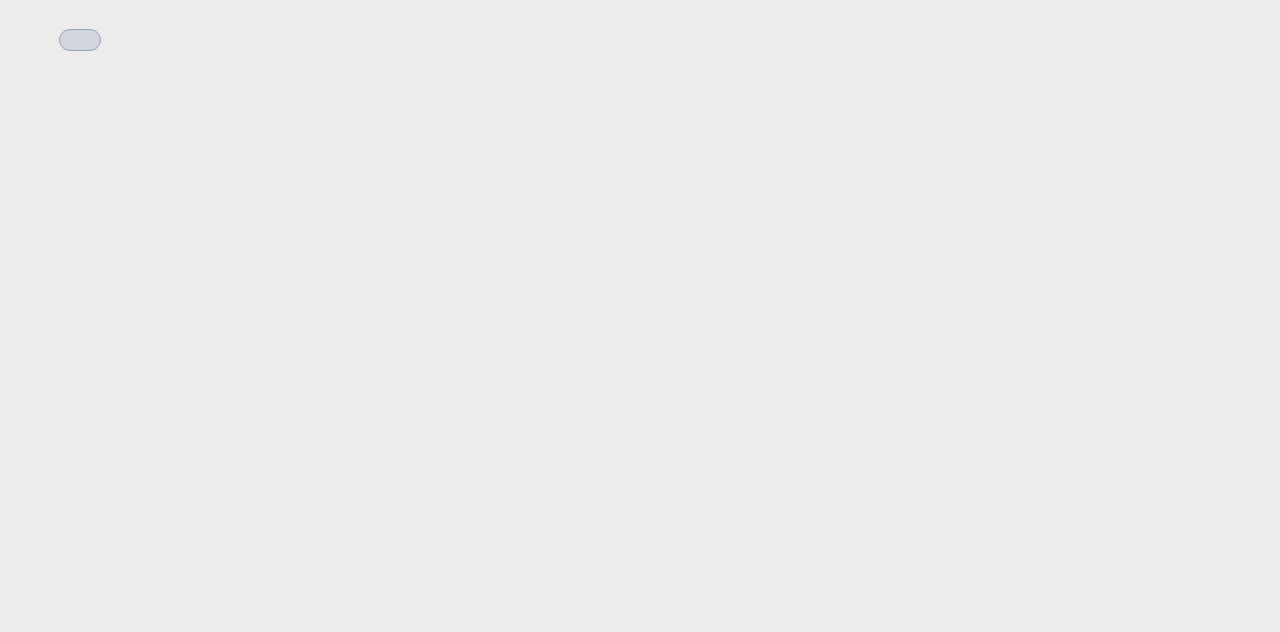
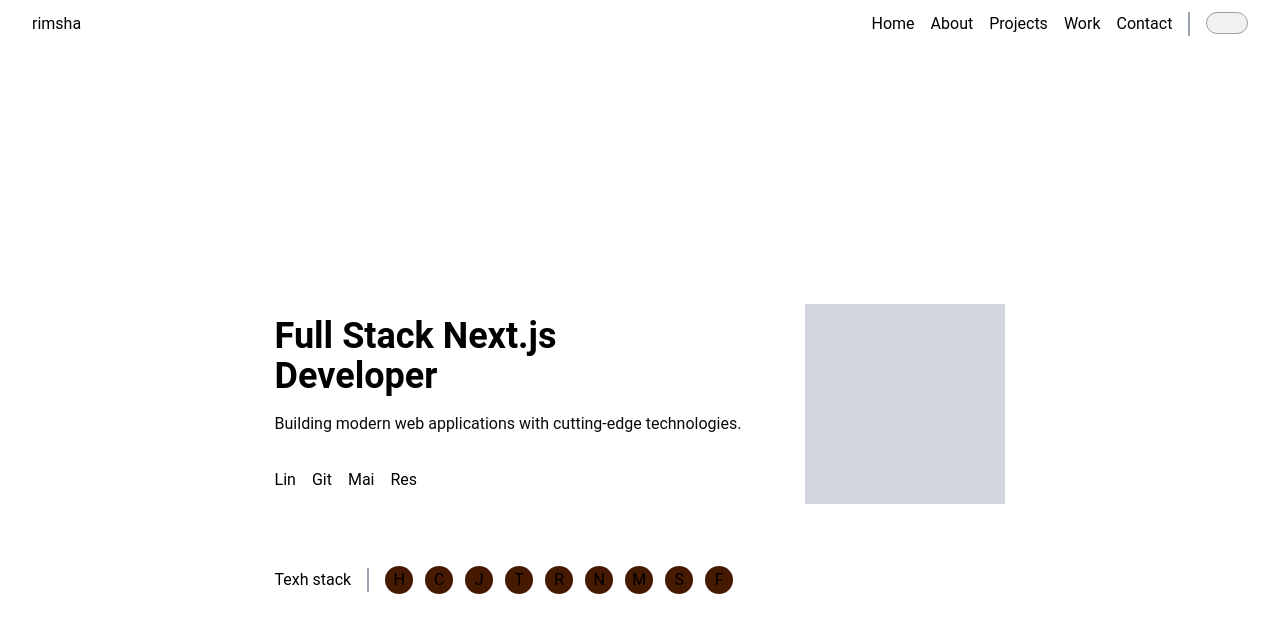
Before and after one commit to rimsha-shoukat/rimsha-shoukat, a Next.js app: page / in a window 1280 px wide. Shown: the top 632 px of the page. Built offline with nearby package versions, Linux system fonts and the light colour scheme.

Commit message:
Home (cover) page structure added

```diff
--- a/src/app/globals.css
+++ b/src/app/globals.css
@@ -1,37 +1,44 @@
 @import "tailwindcss";
+
 /* Active dark class in tailwindcss */
 @custom-variant dark (&:where(.dark, .dark *));
 
+/* light-secondary-color: #f1f1f1;
+dark-secondary-color: #0a0a0a;
+light-border: border-gray-400
+dark-border:border-white/50 */
+
 /* light theme */
 @theme {
-    --bg-color: #ececec;
+    --bg-color: white;
     --text-color: black;
 }
 
 /* dark theme */
 .dark {
-    --bg-color: #171a21;
+    --bg-color: black;
     --text-color: white;
 }
 
 * {
-    margin: 0;
-    padding: 0;
     box-sizing: border-box;
 }
 
 body {
     font-family: Roboto, sans-serif, monospace;
     width: 100vw;
-    height: 100%;
+    height: auto;
+    margin: 0;
+    padding: 0;
     background-color: var(--bg-color);
     color: var(--text-color);
+    overflow-x: hidden;
 }
 
+/* switch theme animations */
 .sun {
     animation: switchThemeSun 0.8s linear;
 }
-
 @keyframes switchThemeSun {
     from {
         translate: 11px 0;
--- a/src/app/page.js
+++ b/src/app/page.js
@@ -1,10 +1,12 @@
 import React from 'react';
-import { ThemeProvider } from '../components/themeProvider';
+import { Cover } from '../sections/cover';
 
 export default function Home() {
   return (
-    <div className="bg-[#ececec] text-black dark:bg-[#171a21] dark:text-white w-40 h-20 flex items-center justify-center">
-      <ThemeProvider />
-    </div>
+    <>
+      <section className="bg-white text-black dark:bg-black dark:text-white w-full h-full">
+        <Cover />
+      </section>
+    </>
   );
 }
--- a/src/components/themeProvider.jsx
+++ b/src/components/themeProvider.jsx
@@ -16,7 +16,7 @@ export function ThemeProvider() {
     }
 
     return (
-        <button onClick={() => setTheme(theme === 'light' ? 'dark' : 'light')} className="w-[2.6rem] h-auto border border-gray-400 dark:border-white/50 rounded-xl bg-gray-300 dark:bg-gray-800/50 flex flex-row items-center justify-between" title={`Switch to ${theme === 'light' ? 'dark' : 'light'} theme`}>
+        <button onClick={() => setTheme(theme === 'light' ? 'dark' : 'light')} className="w-[2.6rem] h-auto border border-gray-400 dark:border-white/50 rounded-xl bg-[#f1f1f1] dark:bg-[#0a0a0a] flex flex-row items-center justify-between" title={`Switch to ${theme === 'light' ? 'dark' : 'light'} theme`}>
             {/* sun icon - active light mode click to switch to dark mode */}
             <span key={`sun-${theme}`} className={`sun w-5 h-5 rounded-full bg-white flex items-center justify-center ${theme === 'light' ? 'opacity-100' : 'opacity-0 invisible'}`}  >
                 <svg xmlns="http://www.w3.org/2000/svg" width="14" height="14" viewBox="0 0 24 24" fill="none" stroke="black" strokeWidth="2" strokeLinecap="round" strokeLinejoin="round"><circle cx="12" cy="12" r="4" /><path d="M12 2v2" /><path d="M12 20v2" /><path d="m4.93 4.93 1.41 1.41" /><path d="m17.66 17.66 1.41 1.41" /><path d="M2 12h2" /><path d="M20 12h2" /><path d="m6.34 17.66-1.41 1.41" /><path d="m19.07 4.93-1.41 1.41" /></svg>
--- a/src/sections/cover.jsx
+++ b/src/sections/cover.jsx
@@ -0,0 +1,64 @@
+import { ThemeProvider } from "@/components/themeProvider"
+
+export function Cover() {
+    return (
+        <>
+            <main className="w-screen h-screen">
+
+                {/* navbar */}
+                <nav className="w-full h-auto px-8 py-3 flex flex-row items-center justify-between">
+                    <h1 className="">rimsha</h1>
+                    <span className="w-auto flex flex-row items-center justify-center gap-4">
+                        <button>Home</button>
+                        <button>About</button>
+                        <button>Projects</button>
+                        <button>Work</button>
+                        <button>Contact</button>
+                        <span className="border-l-2 border-gray-400 dark:border-white/50 h-6 pl-4">
+                            <ThemeProvider />
+                        </span>
+                    </span>
+                </nav>
+
+                {/* cover content */}
+                <section className="w-full h-full flex flex-col items-center justify-center gap-4">
+                    <div className="flex flex-col items-start gap-16">
+                        {/* intro */}
+                        <div className="flex flex-row items-center justify-center gap-16">
+                            <span className="flex flex-col items-start justify-center gap-4">
+                                <h1 className="text-4xl font-bold">Full Stack Next.js <br /> Developer </h1>
+                                <p className="dark:text-[#f1f1f1] text-[#0a0a0a]">Building modern web applications with cutting-edge technologies.</p>
+                                {/* links */}
+                                <span className="flex flex-row items-center justify-start gap-4 mt-4">
+                                    <button>Lin</button>
+                                    <button>Git</button>
+                                    <button>Mai</button>
+                                    <button>Res</button>
+                                </span>
+                            </span>
+                            {/* image */}
+                            <span className="w-50 h-50 bg-gray-300 dark:bg-gray-700">
+                            </span>
+                        </div>
+                        {/* tech stack */}
+                        <span className="flex flex-row">
+                            <h1>Texh stack</h1>
+                            <span className="flex flex-row items-center justify-center gap-3 border-l-2 border-gray-400 dark:border-white/50 h-6 pl-4 ml-4">
+                                <button className="bg-amber-950 w-7 h-7 rounded-full">H</button>
+                                <button className="bg-amber-950 w-7 h-7 rounded-full">C</button>
+                                <button className="bg-amber-950 w-7 h-7 rounded-full">J</button>
+                                <button className="bg-amber-950 w-7 h-7 rounded-full">T</button>
+                                <button className="bg-amber-950 w-7 h-7 rounded-full">R</button>
+                                <button className="bg-amber-950 w-7 h-7 rounded-full">N</button>
+                                <button className="bg-amber-950 w-7 h-7 rounded-full">M</button>
+                                <button className="bg-amber-950 w-7 h-7 rounded-full">S</button>
+                                <button className="bg-amber-950 w-7 h-7 rounded-full">F</button>
+                            </span>
+                        </span>
+                    </div>
+                </section>
+
+            </main>
+        </>
+    )
+}
```
